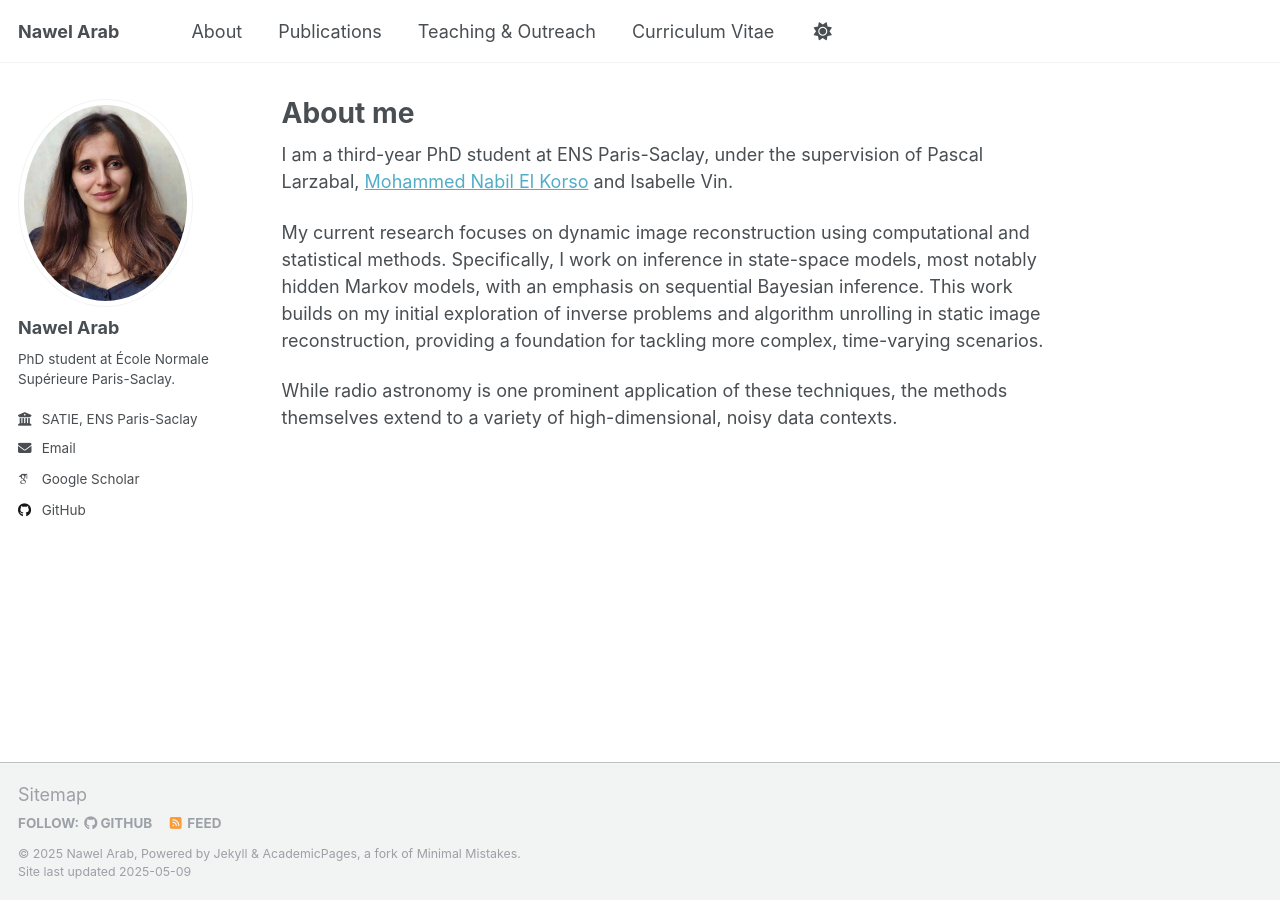
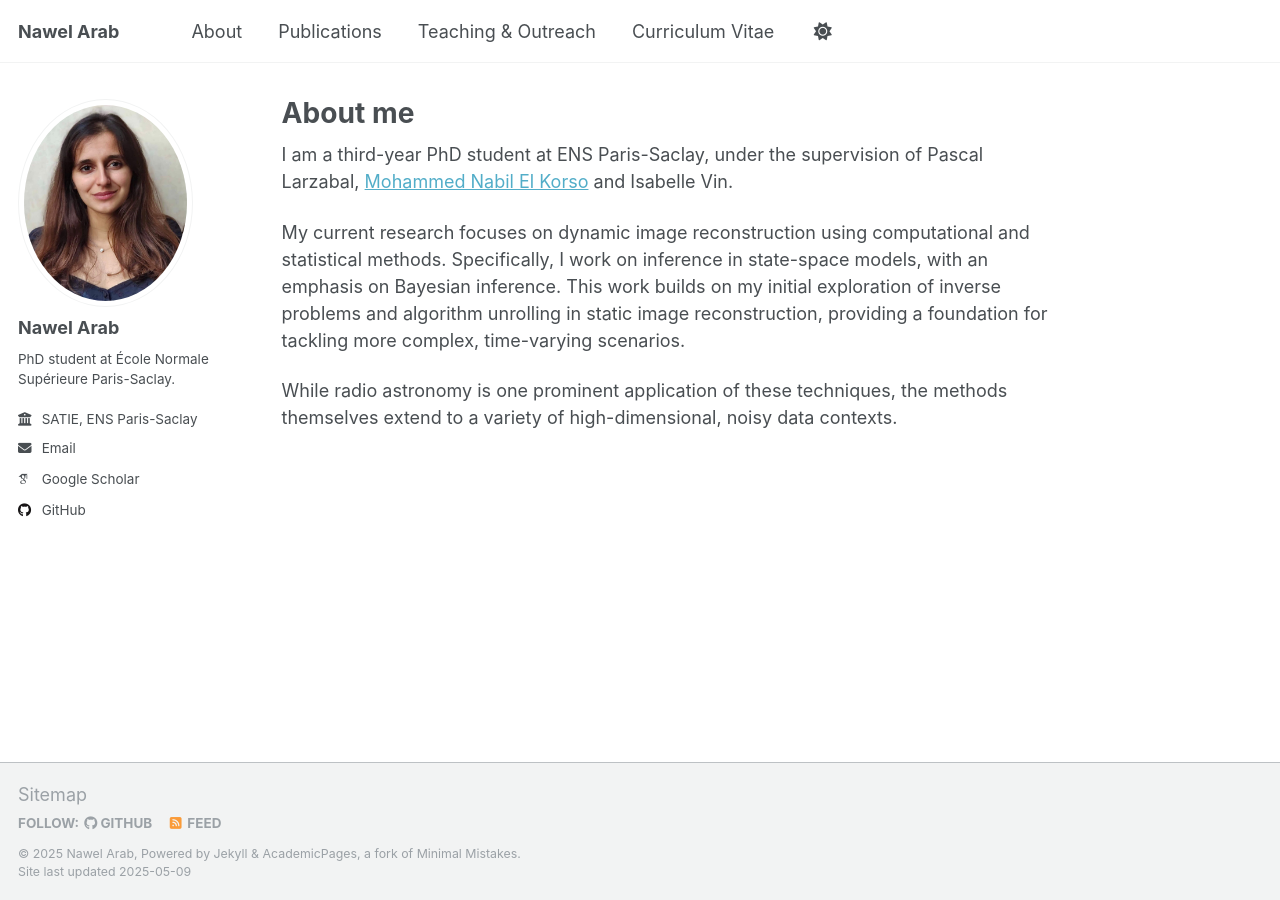
Before and after one commit to NawelAr/NawelAr.github.io, a Jekyll site: the page built from _pages/about.md, in a window 1280 px wide. Built offline with Jekyll 4.4.1, drawn with Linux system fonts in a browser that asks for light colours; some web fonts are replaced.

Commit message:
Update about.md

```diff
--- a/_pages/about.md
+++ b/_pages/about.md
@@ -10,6 +10,6 @@ redirect_from:
 I am a third-year PhD student at ENS Paris-Saclay, under the supervision of Pascal Larzabal, [Mohammed Nabil El Korso](https://l2s.centralesupelec.fr/en/u/el-korso-mohammed-nabil/) and Isabelle Vin.
 
 
-My current research focuses on dynamic image reconstruction using computational and statistical methods. Specifically, I work on inference in state-space models, most notably hidden Markov models, with an emphasis on sequential Bayesian inference. This work builds on my initial exploration of inverse problems and algorithm unrolling in static image reconstruction, providing a foundation for tackling more complex, time-varying scenarios.
+My current research focuses on dynamic image reconstruction using computational and statistical methods. Specifically, I work on inference in state-space models, with an emphasis on Bayesian inference. This work builds on my initial exploration of inverse problems and algorithm unrolling in static image reconstruction, providing a foundation for tackling more complex, time-varying scenarios.
 
 While radio astronomy is one prominent application of these techniques, the methods themselves extend to a variety of high-dimensional, noisy data contexts.
```
